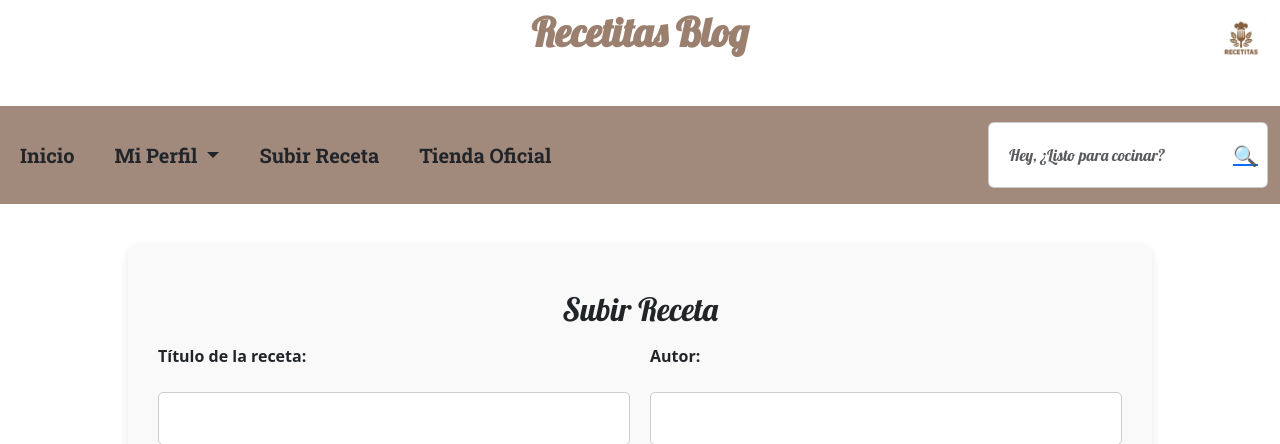
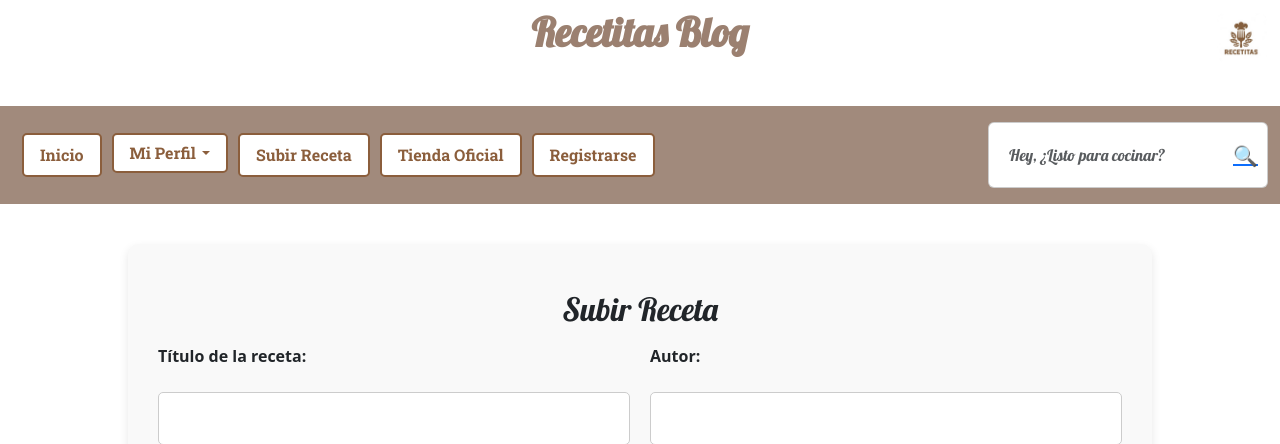
Before and after one commit to campoy02/AppWeb, a Flask app: page /subir in a window 1280 px wide. Shown: the top 444 px of the page. Run offline with Flask 3, Linux system fonts and the light colour scheme; some libraries are stand-ins or nearby versions.

Commit message:
Modificaciones a los botones del Encabezado

```diff
--- a/app/src/static/css/Encabezado.css
+++ b/app/src/static/css/Encabezado.css
@@ -84,6 +84,47 @@
     padding-left: 10px;
 }
 
+.nav-btn {
+    background-color: #fff;
+    color: #8B5E3C;
+    border: 2px solid #8B5E3C;
+    padding: 8px 16px;
+    border-radius: 5px;
+    text-decoration: none;
+    margin-left: 10px;
+    font-weight: bold;
+    transition: all 0.3s ease;
+  }
+
+  .nav-btn:hover {
+    background-color: #8B5E3C;
+    color: #fff;
+  }
+
+  .nav-btn.dropdown-toggle {
+    padding-top: 8px;
+    padding-bottom: 8px;
+    height: 40px; /* igual que el resto */
+    display: inline-flex;
+    align-items: center;
+  }
+
+  .nav-btn.dropdown-toggle::after {
+    margin-left: 6px;
+    vertical-align: middle;
+  }
+
+  .dropdown-menu {
+    border-radius: 5px;
+    border: 1px solid #ccc;
+  }
+
+  .dropdown-item:hover {
+    background-color: #8B5E3C;
+    color: white;
+  }
+
+
 
 .logo {
     position: absolute;
--- a/app/src/templates/public/Subir.html
+++ b/app/src/templates/public/Subir.html
@@ -45,21 +45,25 @@
         <div class="container-fluid">
             <!-- Enlaces de navegación -->
             <div class="navbar-nav me-auto mb-2 mb-lg-0">
-                <a class="nav-link text-dark fs-5 fw-bold me-4" href="{{url_for('inicio')}}">Inicio</a>
-                <!-- Menú desplegable "Mi Perfil" -->
-                <div class="nav-item dropdown">
-                    <a class="nav-link dropdown-toggle text-dark fs-5 fw-bold me-4" href="#" id="navbarDropdown" role="button" data-bs-toggle="dropdown" aria-expanded="false">
-                        Mi Perfil
-                    </a>
-                    <ul class="dropdown-menu" aria-labelledby="navbarDropdown">
-                        <li><a class="dropdown-item" href="{{url_for('perfil')}}">Mi Perfil</a></li>
-                        <li><a class="dropdown-item" href="{{url_for('favoritos')}}">Favoritos</a></li>
-                        <li><a class="dropdown-item" href="{{url_for('historial')}}">Historial</a></li>
-                    </ul>
+
+                <a class="nav-btn" href="{{ url_for('index') }}">Inicio</a>
+
+                <div class="dropdown">
+                  <a class="nav-btn dropdown-toggle" href="#" role="button" id="navbarDropdown" data-bs-toggle="dropdown" aria-expanded="false">
+                    Mi Perfil
+                  </a>
+                  <ul class="dropdown-menu" aria-labelledby="navbarDropdown">
+                    <li><a class="dropdown-item" href="{{ url_for('perfil') }}">Mi Perfil</a></li>
+                    <li><a class="dropdown-item" href="{{ url_for('favoritos') }}">Favoritos</a></li>
+                    <li><a class="dropdown-item" href="{{ url_for('historial') }}">Historial</a></li>
+                  </ul>
                 </div>
-                <a class="nav-link text-dark fs-5 fw-bold me-4" href="{{url_for('subir')}}">Subir Receta</a>
-                <a class="nav-link text-dark fs-5 fw-bold me-4" href="{{url_for('tienda')}}">Tienda Oficial</a>
-            </div>
+
+                <a class="nav-btn" href="{{ url_for('subir') }}">Subir Receta</a>
+                <a class="nav-btn" href="{{ url_for('tienda') }}">Tienda Oficial</a>
+                <a class="nav-btn" href="{{ url_for('login') }}">Registrarse</a>
+
+              </div>
             <!-- Caja de búsqueda -->
             <form class="d-flex search-box bg-white bg-opacity-90 p-2 rounded">
                 <input class="search-input form-control border-0 bg-transparent font-lobster fs-6" type="text" placeholder="Hey, ¿Listo para cocinar?" aria-label="Search">
```
Also changed, not shown: app/src/templates/base.html (+18 -14 lines), app/src/templates/public/Favoritos.html (+18 -14 lines), app/src/templates/public/Formulario.html (+18 -14 lines), app/src/templates/public/Historial.html (+18 -14 lines), app/src/templates/public/Recetas.html (+18 -14 lines), app/src/templates/public/Resultados.html (+18 -14 lines), app/src/templates/public/index.html (+20 -14 lines), app/src/templates/public/perfil.html (+18 -14 lines), app/src/static/css/styles.css (line endings or trailing spaces).
